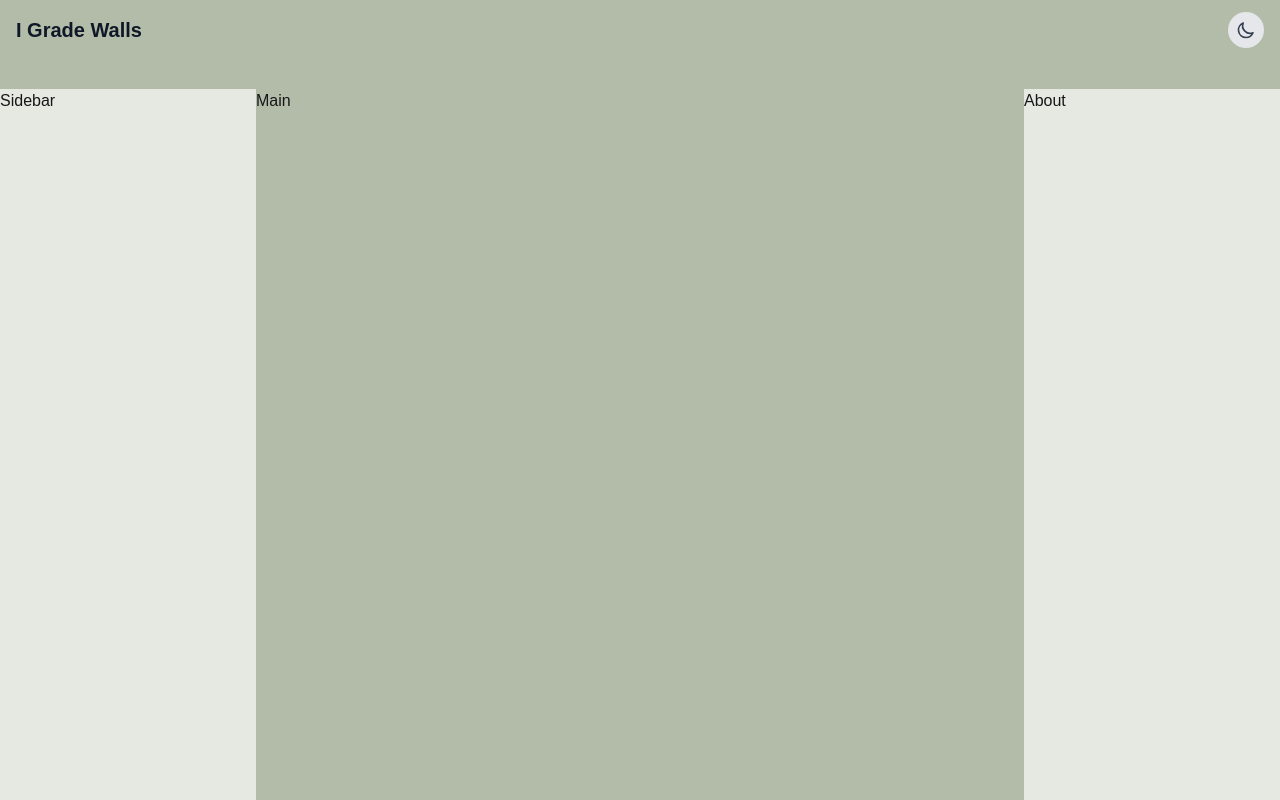
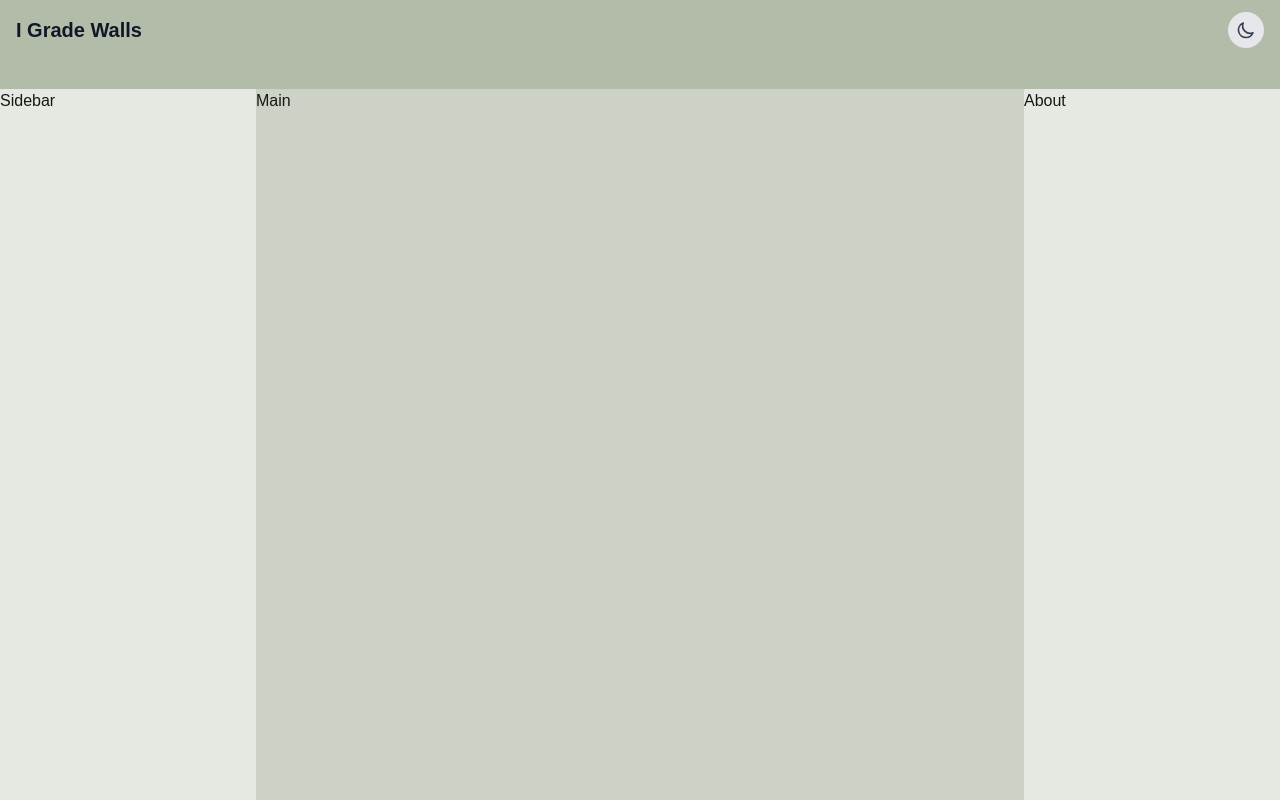
Before and after one commit to Raxxius/i-grade-walls, a Next.js app: page / in a window 1280 px wide. Built offline with nearby package versions, Linux system fonts and the light colour scheme.

Commit message:
updated styling colours for background

```diff
--- a/app/globals.css
+++ b/app/globals.css
@@ -7,7 +7,7 @@
   --foreground: #171717;
   --header: #B3BCA9;
   --sidebar: #E6E9E2;
-  --main: #B3BCA9;
+  --main: #CCD2C6;
   --text: #1A1D16;
 }
 
@@ -47,7 +47,7 @@
   --foreground: #171717;
   --header: #B3BCA9;
   --sidebar: #E6E9E2;
-  --main: #B3BCA9;
+  --main: #CCD2C6;
   --text: #1A1D16;
 }
 
```
